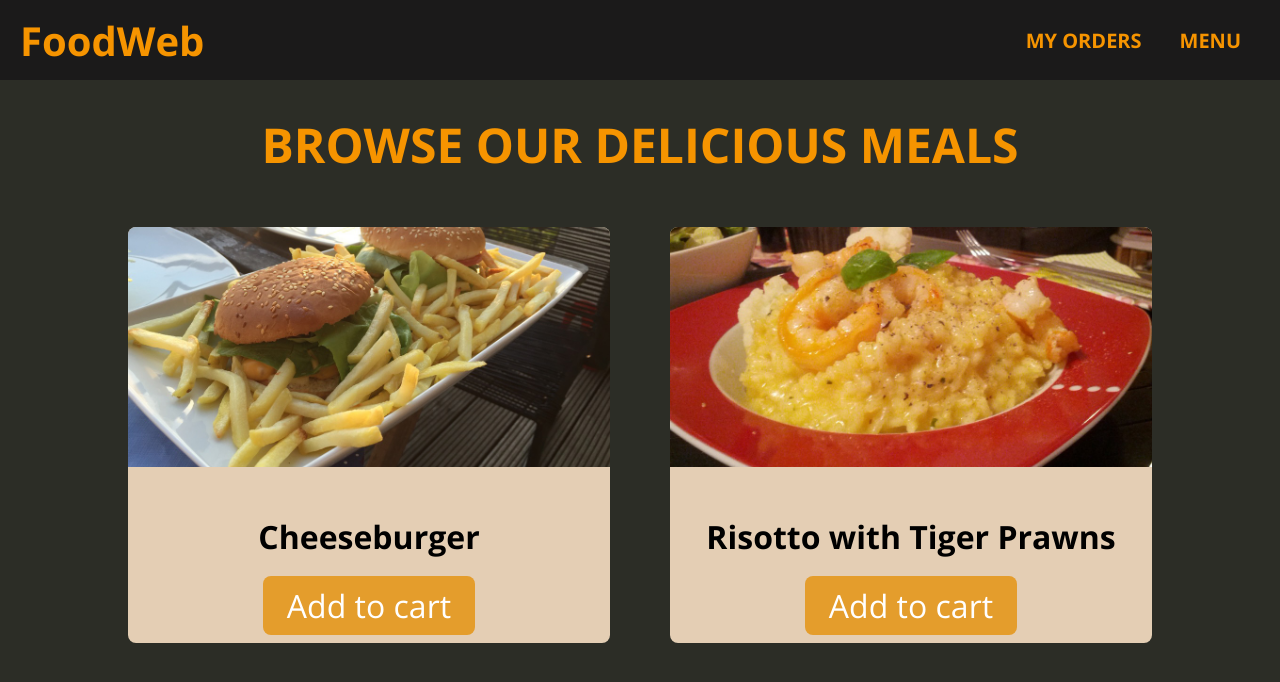
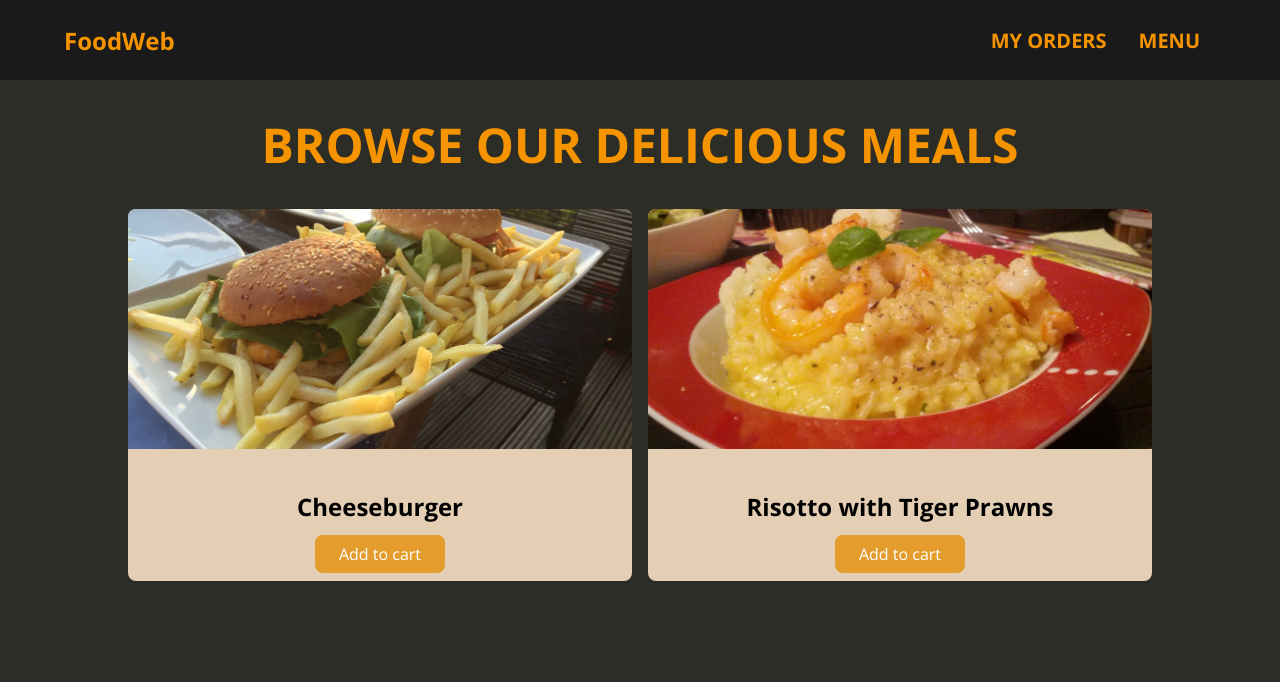
Before and after one commit to FaresArnous/Responsive-test-, a plain HTML site: page index.html in a window 1280 px wide. Drawn offline with nearby package versions, Linux system fonts and the light colour scheme.

Commit message:
Updating the Project Unites

```diff
--- a/style.css
+++ b/style.css
@@ -8,15 +8,15 @@ a {
   text-decoration: none;
 }
 #main-header {
-  height: 80px;
+  height: 5rem;
   display: flex;
   justify-content: space-between;
   align-items: center;
   background-color: rgb(27, 26, 26);
-  padding: 0 20px;
+  padding: 0 5%;
 }
 #logo {
-  font-size: 40px;
+  font-size: 1.5rem;
   font-weight: bold;
   color: rgb(246, 148, 0);
 }
@@ -28,14 +28,14 @@ a {
   padding: 0;
 }
 #main-header li {
-  margin: 0 19px;
+  margin: 0 1rem;
 }
 
 #main-header nav a {
   text-transform: uppercase;
   color: rgb(246, 148, 0);
   font-weight: bold;
-  font-size: 20px;
+  font-size: 1.25rem;
 }
 
 #main-header nav a:hover {
@@ -46,17 +46,17 @@ main h1 {
   text-align: center;
   text-transform: uppercase;
   color: rgb(246, 148, 0);
-  font-size: 48px;
+  font-size: 3rem;
 }
 
 #Products {
   width: 80%;
-  margin: 50px auto;
+  margin: 2rem auto;
 }
 #Products ul {
   display: grid;
   grid-template-columns: 1fr 1fr;
-  gap: 60px;
+  gap: 1rem;
   margin: 0;
   padding: 0;
   list-style: none;
@@ -69,25 +69,20 @@ main h1 {
 }
 
 .food-items img {
-  height: 240px;
+  height: 15rem;
   width: 100%;
   object-fit: cover;
 }
 
 .food-items-content {
-  padding: 16px;
+  padding: 1rem;
   text-align: center;
-  font-size: 200%;
 }
-h2 {
-  /* font-size: 200%; */
-  /* font-size: 2em; */
-  font-size: 2rem;
-}
+
 .btn {
   color: white;
   background-color: rgb(228, 157, 44);
-  padding: 8px 24px;
+  padding: 0.5rem 1.5rem;
   border-radius: 8px;
 }
 
```
